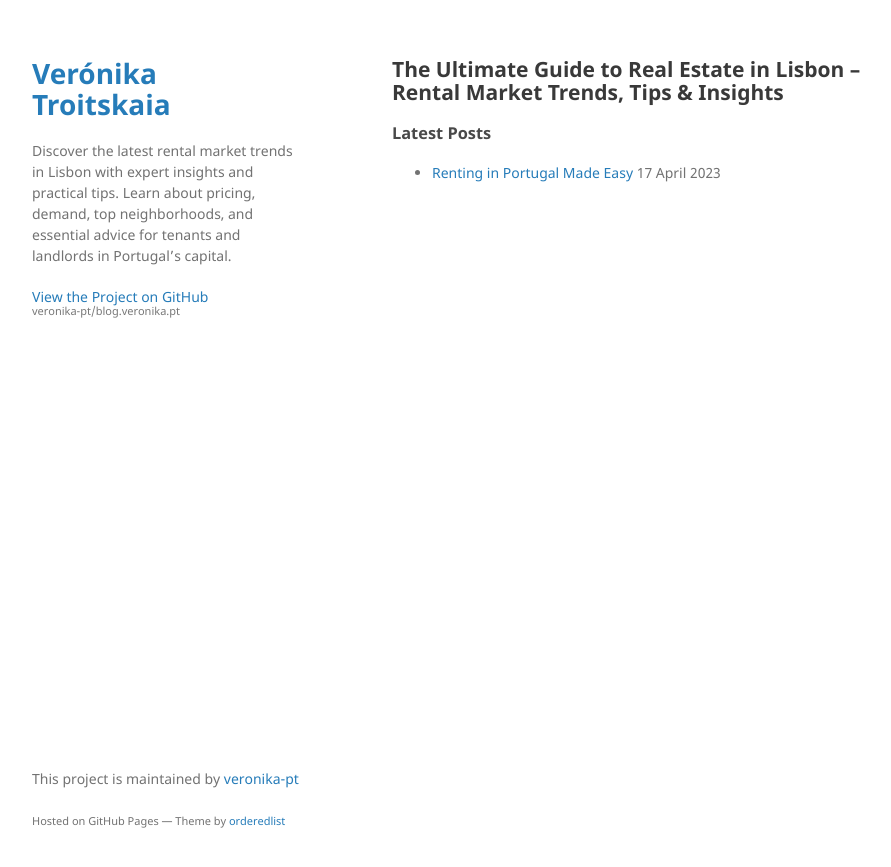
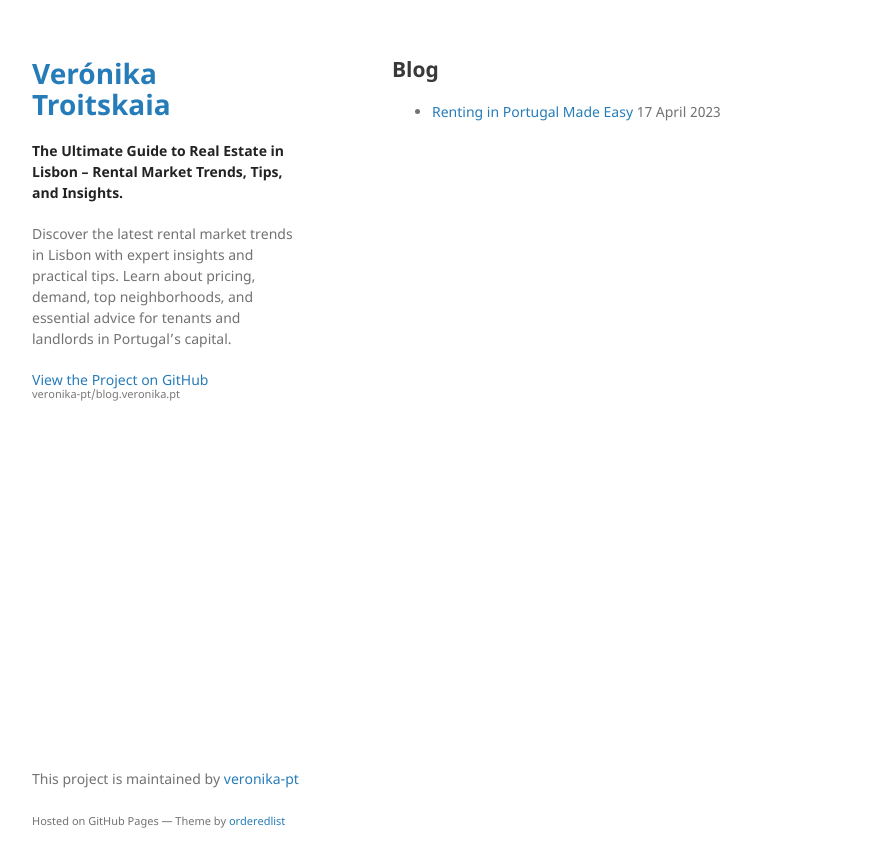
Before and after one commit to veronika-pt/blog.veronika.pt, a Jekyll site: the page built from index.html, in a window 1280 px wide. Shown: the top 867 px of the page, without its empty margins (178-1069 px from the left). Built offline with Jekyll 4.4.1, drawn with Linux system fonts in a browser that asks for light colours.

Commit message:
Add `site.long_description` and move homepage title to `site.description`

```diff
--- a/_config.yml
+++ b/_config.yml
@@ -7,7 +7,8 @@ author:
   url: https://www.veronika.pt
 
 #logo: /assets/img/logo.png
-description: Discover the latest rental market trends in Lisbon with expert insights and practical tips. Learn about pricing, demand, top neighborhoods, and essential advice for tenants and landlords in Portugal’s capital.
+description: The Ultimate Guide to Real Estate in Lisbon – Rental Market Trends, Tips, and Insights.
+long_description: Discover the latest rental market trends in Lisbon with expert insights and practical tips. Learn about pricing, demand, top neighborhoods, and essential advice for tenants and landlords in Portugal’s capital.
 
 url: https://blog.veronika.pt
 permalink: /:title
--- a/_layouts/default.html
+++ b/_layouts/default.html
@@ -21,7 +21,10 @@
           <img src="{{site.logo | relative_url}}" alt="Logo" />
         {% endif %}
 
-        <p>{{ site.description | default: site.github.project_tagline }}</p>
+        <p><strong>{{ site.description | default: site.github.project_tagline }}</strong></p>
+        {% if site.long_description %}
+        <p>{{ site.long_description }}</p>
+        {% endif %}
 
         {% if site.github.is_project_page %}
         <p class="view"><a href="{{ site.github.repository_url }}">View the Project on GitHub <small>{{ site.github.repository_nwo }}</small></a></p>
--- a/index.html
+++ b/index.html
@@ -1,9 +1,8 @@
 ---
-title: The Ultimate Guide to Real Estate in Lisbon – Rental Market Trends, Tips & Insights
+title: Blog
 ---
 
 <h2>{{ page.title }}</h2>
-<h3>Latest Posts</h3>
 
 <ul>
 {% assign posts = site.posts | sort: "date" | reverse %}
```
